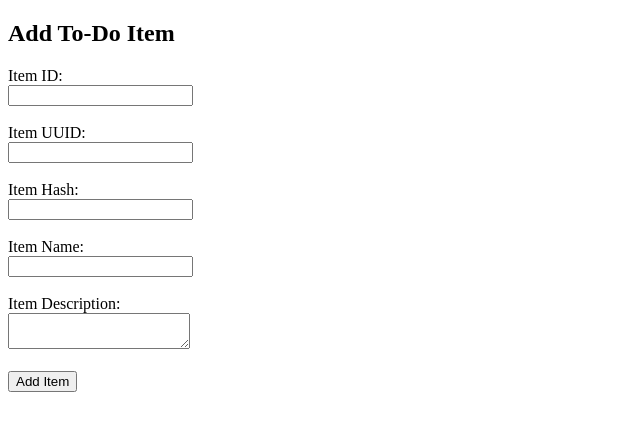
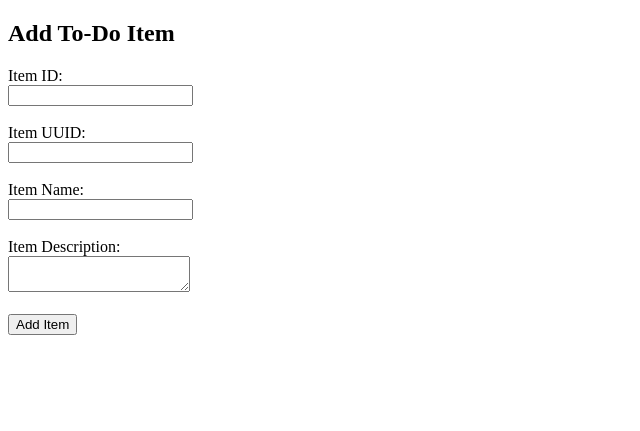
Before and after one commit to wallalwar-om/assign-git-github, a Flask app: page /todo in a window 1280 px wide. Shown: the top 431 px of the page, without its empty margins (0-640 px from the left). Run offline with Flask 3, Linux system fonts and the light colour scheme.

```diff
--- a/templates/todo.html
+++ b/templates/todo.html
@@ -14,9 +14,6 @@
         <label>Item UUID:</label><br>
         <input type="text" name="itemUUID" required><br><br>
 
-        <label>Item Hash:</label><br>
-        <input type="text" name="itemHash" required><br><br>
-
         <label>Item Name:</label><br>
         <input type="text" name="itemName" required><br><br>
 
```
